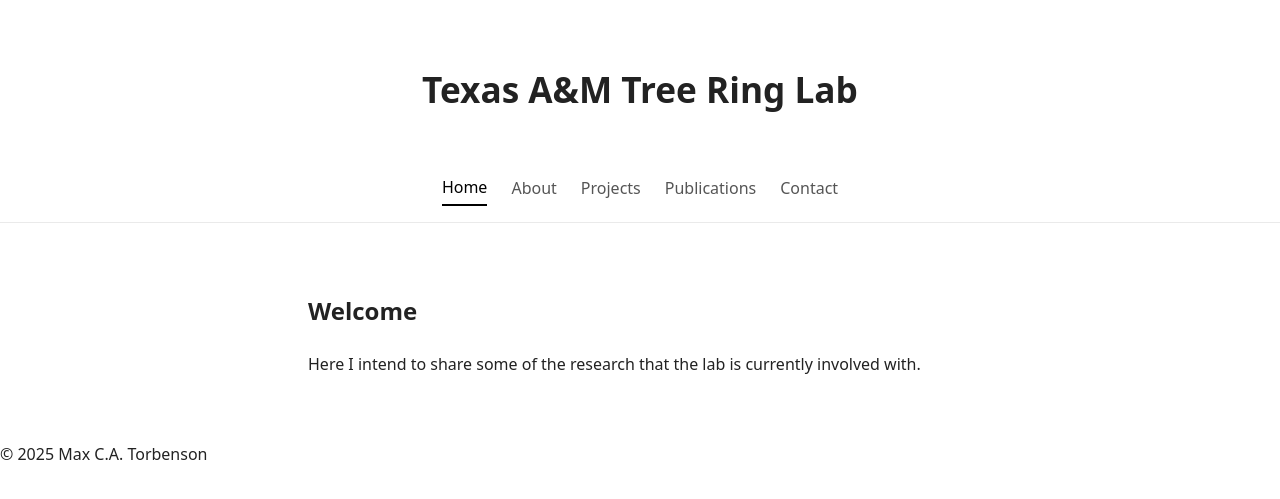
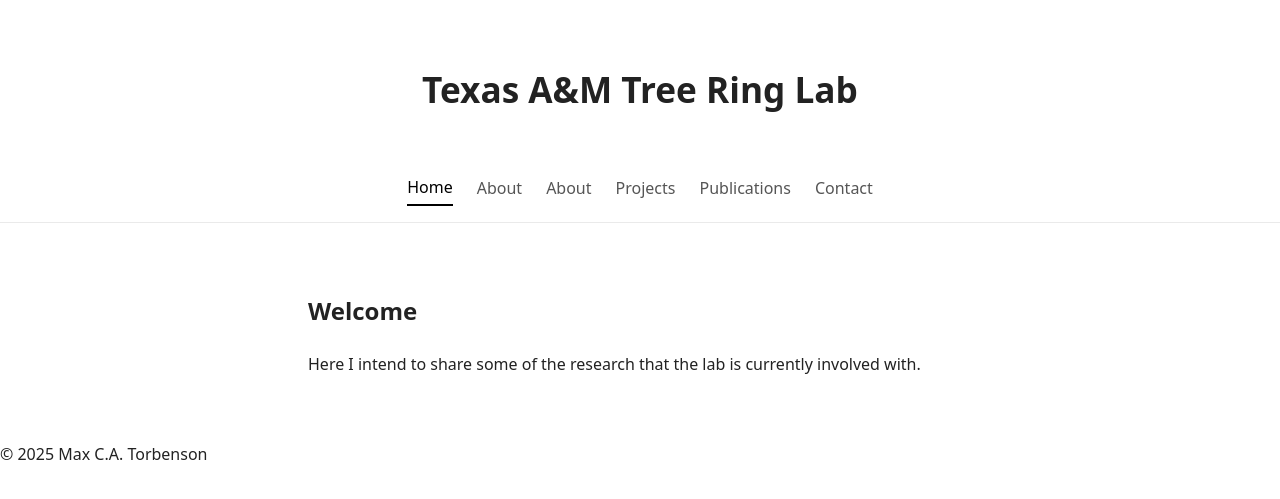
Before and after one commit to mcatorbenson/mcatorbenson.github.io, a Jekyll site: the page built from index.md, in a window 1280 px wide. Shown: the top 499 px of the page. Built offline with Jekyll 4.4.1, drawn with Linux system fonts in a browser that asks for light colours.

Commit message:
Update header.html

```diff
--- a/_includes/header.html
+++ b/_includes/header.html
@@ -11,6 +11,11 @@
 
   <a href="{{ '/about/' | relative_url }}"
      {% if page.url == '/about/' %}class="active"{% endif %}>
+    About
+  </a>
+
+  <a href="{{ '/news/' | relative_url }}"
+     {% if page.url == '/news/' %}class="active"{% endif %}>
     About
   </a>
 
```
